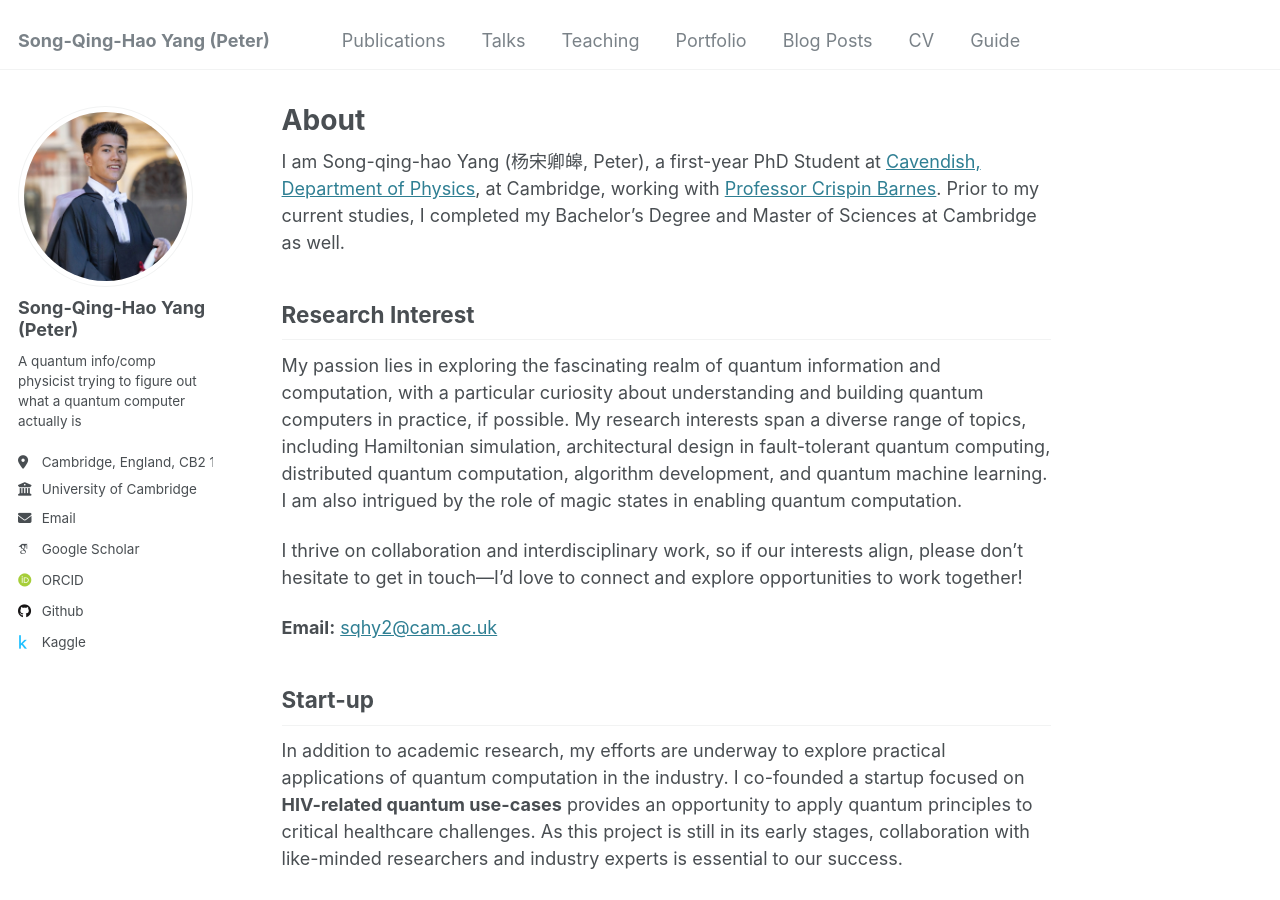
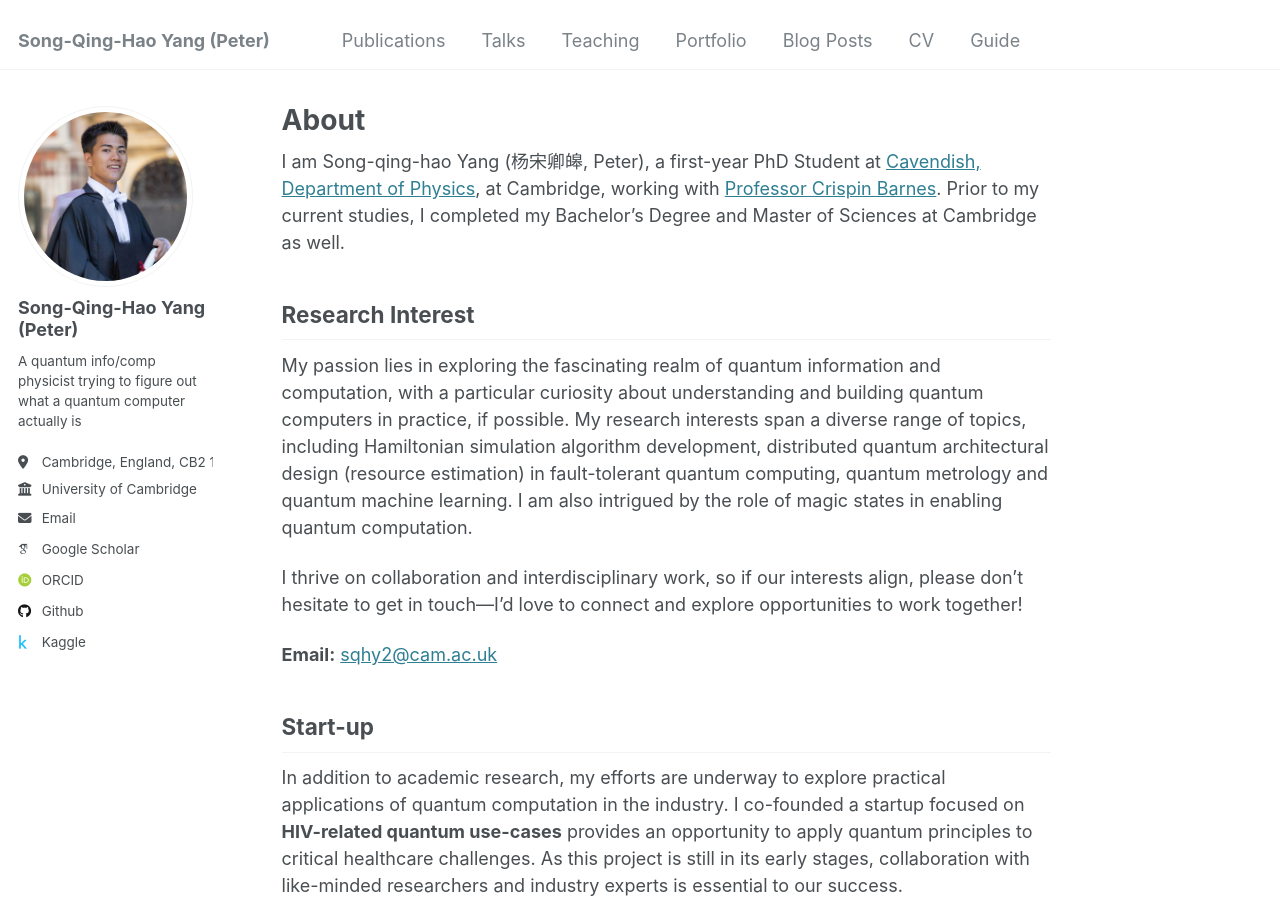
Before and after one commit to SongQingHao-Yang/SongQingHao-Yang.github.io, a Jekyll site: the page built from _pages/about.md, in a window 1280 px wide and 900 px high. Built offline with Jekyll 4.4.1, drawn with Linux system fonts in a browser that asks for light colours; some web fonts are replaced.

Commit message:
Update about.md

```diff
--- a/_pages/about.md
+++ b/_pages/about.md
@@ -12,7 +12,7 @@ I am Song-qing-hao Yang (杨宋卿皞, Peter), a first-year PhD Student at [Cave
 
 ## Research Interest
 
-My passion lies in exploring the fascinating realm of quantum information and computation, with a particular curiosity about understanding and building quantum computers in practice, if possible. My research interests span a diverse range of topics, including Hamiltonian simulation, architectural design in fault-tolerant quantum computing, distributed quantum computation, algorithm development, and quantum machine learning. I am also intrigued by the role of magic states in enabling quantum computation.
+My passion lies in exploring the fascinating realm of quantum information and computation, with a particular curiosity about understanding and building quantum computers in practice, if possible. My research interests span a diverse range of topics, including Hamiltonian simulation algorithm development, distributed quantum architectural design (resource estimation) in fault-tolerant quantum computing, quantum metrology and quantum machine learning. I am also intrigued by the role of magic states in enabling quantum computation.
 
 I thrive on collaboration and interdisciplinary work, so if our interests align, please don’t hesitate to get in touch—I’d love to connect and explore opportunities to work together!
 
```
